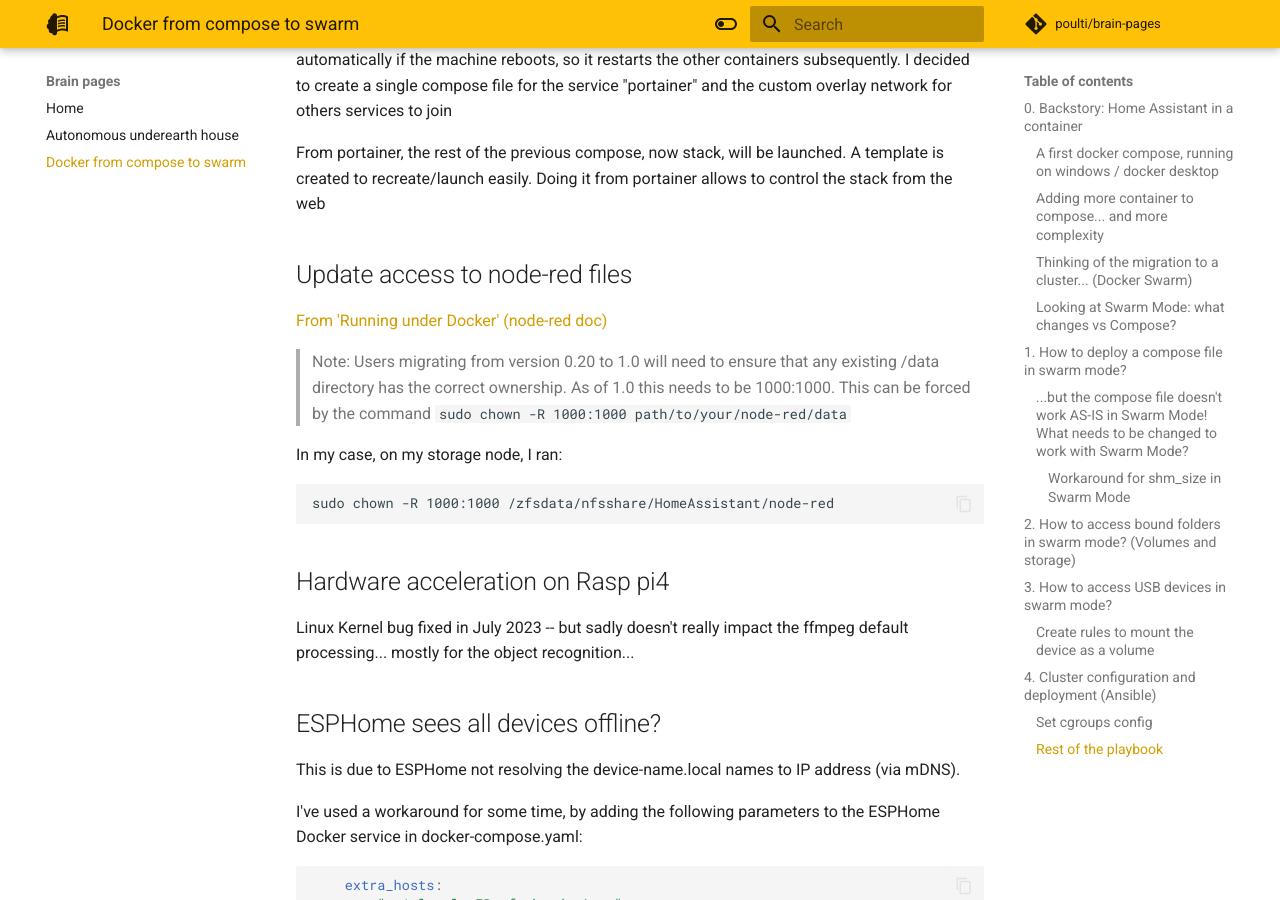
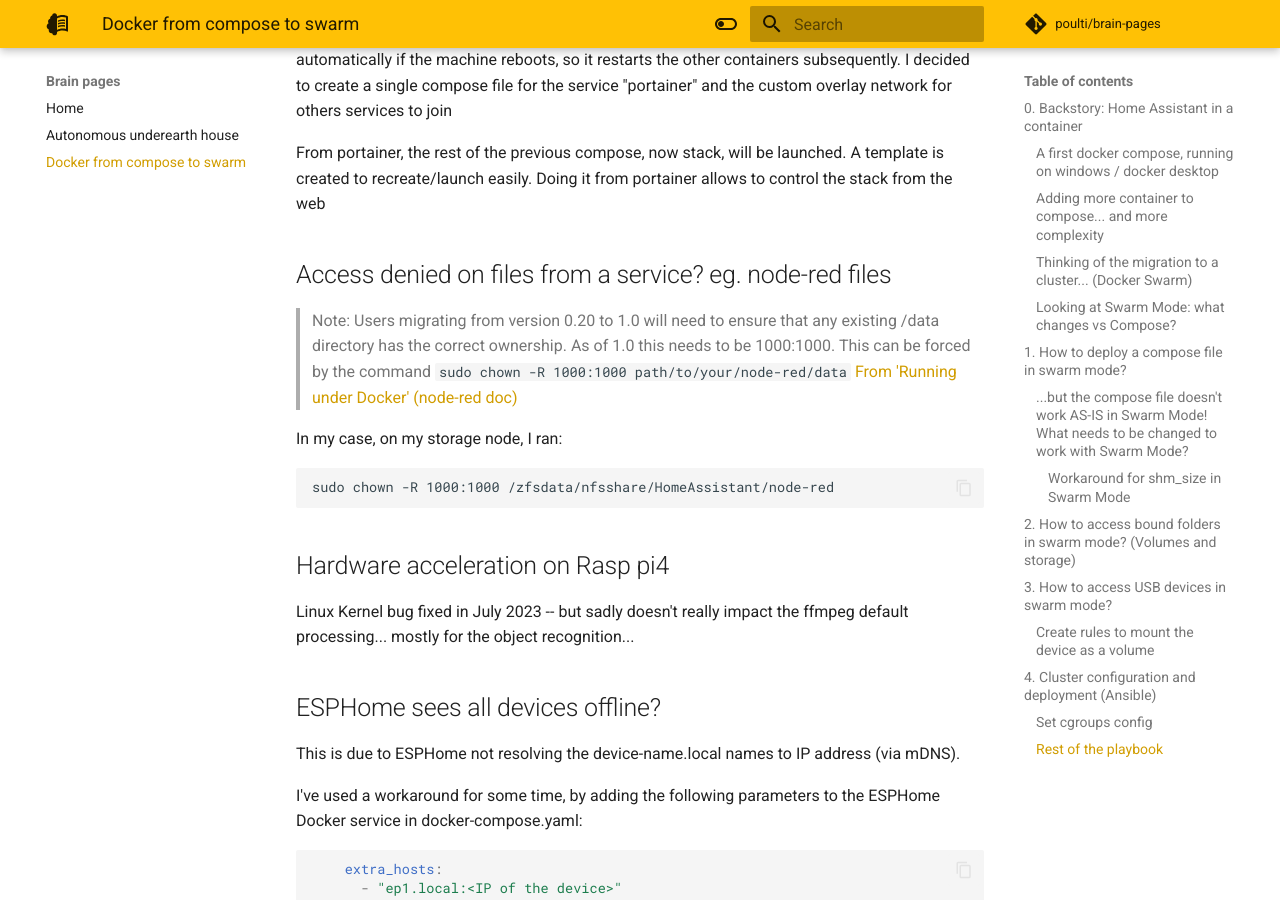
Before and after one commit to poulti/brain-pages, an MkDocs documentation site: the page built from docs/docker-from-compose-to-swarm.md, in a window 1280 px wide and 900 px high, scrolled down 15530 px. Built offline with MkDocs 1.6.1 and Material for MkDocs 9.7.7, drawn with Linux system fonts in a browser that asks for light colours; comment, search, counter and statistics services are not loaded.

Commit message:
Refactoring access file change slightlly

````diff
--- a/docs/docker-from-compose-to-swarm.md
+++ b/docs/docker-from-compose-to-swarm.md
@@ -561,11 +561,10 @@
 From portainer, the rest of the previous compose, now stack, will be launched. A template is created to recreate/launch easily.
 Doing it from portainer allows to control the stack from the web
 
-## Update access to node-red files
-
-[From 'Running under Docker' (node-red doc)](https://nodered.org/docs/getting-started/docker)
+## Access denied on files from a service? eg. node-red files
 
 > Note: Users migrating from version 0.20 to 1.0 will need to ensure that any existing /data directory has the correct ownership. As of 1.0 this needs to be 1000:1000. This can be forced by the command `sudo chown -R 1000:1000 path/to/your/node-red/data`
+[From 'Running under Docker' (node-red doc)](https://nodered.org/docs/getting-started/docker)
 
 In my case, on my storage node, I ran:
 ```
````
